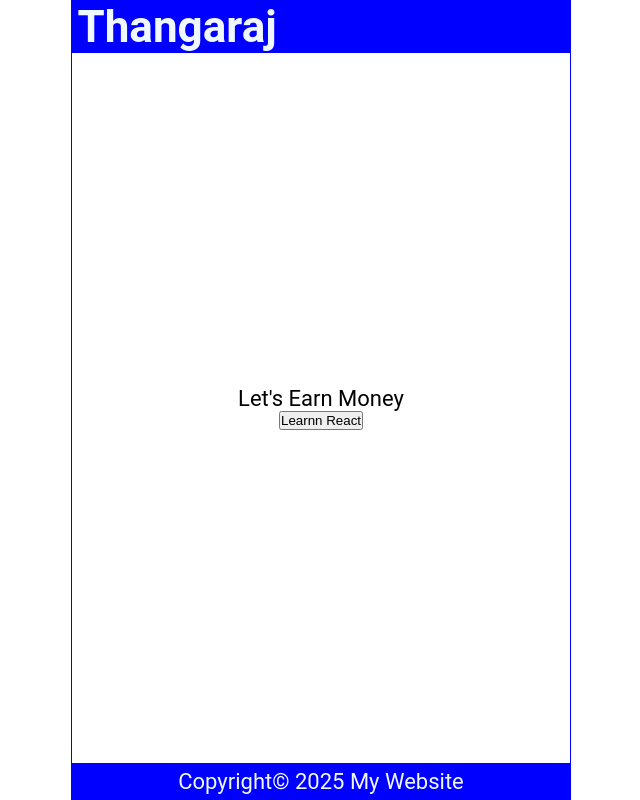
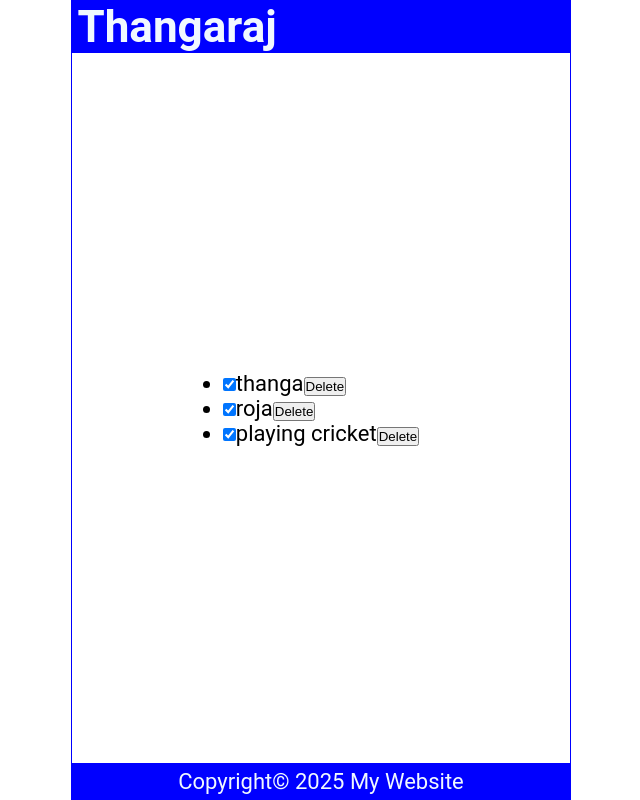
Before and after one commit to thangaraj54321/to-do, a React (Create React App) app: page / in a window 1280 px wide. Shown: the whole page, without its empty margins (319-959 px from the left). Built offline with nearby package versions, Linux system fonts and the light colour scheme.

Commit message:
new commit

```diff
--- a/src/App.js
+++ b/src/App.js
@@ -1,6 +1,6 @@
 import Header from "./Header";
 import Contant from "./Contant";
-import Footer from "./Footer";
+import Footer from "./footer";
 
 
 function App() {
--- a/src/Contant.js
+++ b/src/Contant.js
@@ -1,25 +1,41 @@
 import React from "react";
+import { useState } from "react";
+
 
 const Contant = () => {
-  function changeName() {
-    const name = ["learn", "Earn", "use"];
-    const int = Math.floor(Math.random() * 3);
-    return name[int];
-  }
-  const handleClick =(e) =>{
-    console.log(e.target.innerText)
-  }
+  const [items,setItems] = useState(
+    [
+      {id:1,
+        checked:true,
+        item:"thanga"
+      },
 
-    const handleClick3 =(name) =>{
-    console.log('earn money ')
-  }
-
+    {  id:2,
+      checked:true,
+      item:"roja"
+    },
+   {
+    id:3,
+    checked:true,
+    item:"playing cricket"
+   }]);
   return (
     <main>
-      <p onDoubleCliick={() => handleClick3('thanga')}>  Let's {changeName()} Money</p>
-      <button onClick={(e) =>handleClick(e)}> Learnn React</button>
+         <ul>
+           {items.map((item) =>(
+            <li key={item.id}>
+              <input
+              type="checkbox"
+              checked = {item.checked}
+              />
+              <label>{item.item}</label>
+              <button>Delete</button>
+            </li>
+           ))}
+         </ul>
     </main>
   );
 };
 
+
 export default Contant;
--- a/src/Footer.js
+++ b/src/Footer.js
@@ -1,11 +1,11 @@
-function Footer() {
-  const year = new Date().getFullYear();
+function footer(){
+   const year = new Date().getFullYear();
 
-  return (
-    <footer>
-      <p> Copyright© {year} My Website</p>
-    </footer>
-  );
+return(
+  <footer>
+     <p> Copyright© {year} My Website</p>
+
+  </footer>
+)
 }
-
-export default Footer;
+export default footer
--- a/src/index.css
+++ b/src/index.css
@@ -50,4 +50,5 @@
   color: aliceblue;
   display: grid;
   place-content: center;
+
 }
```
